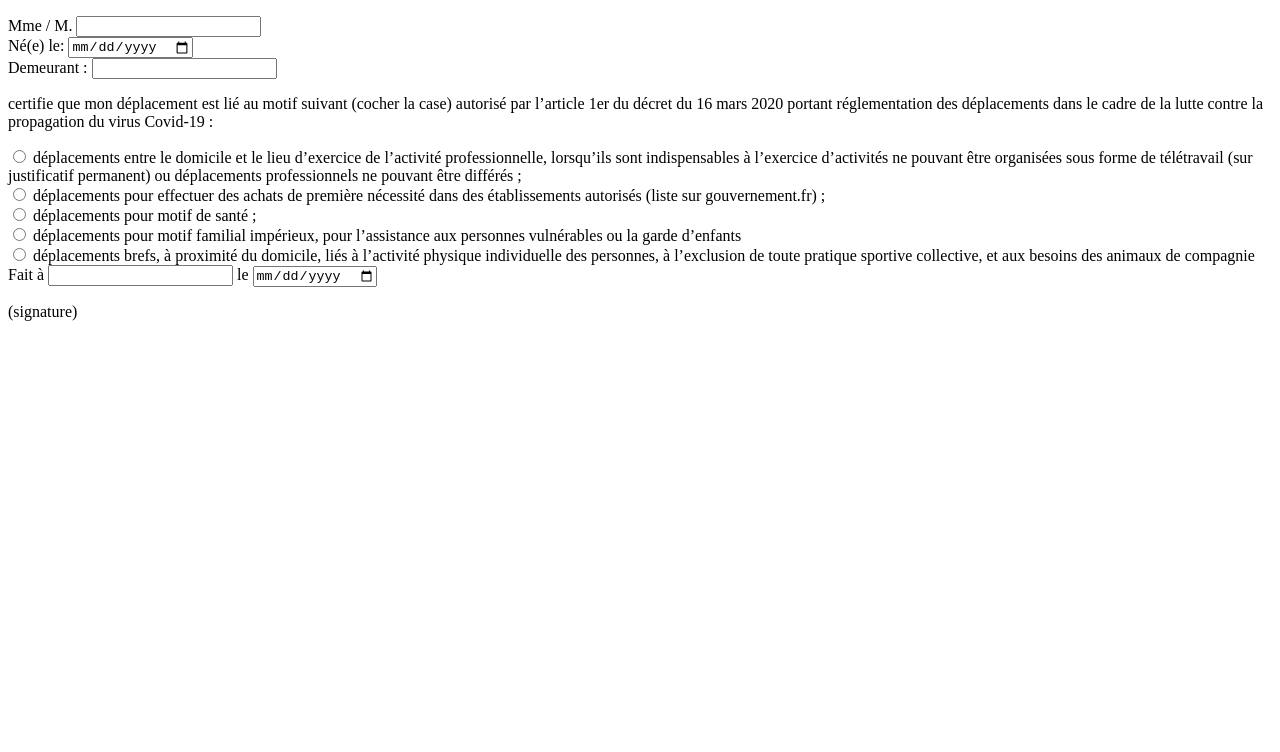
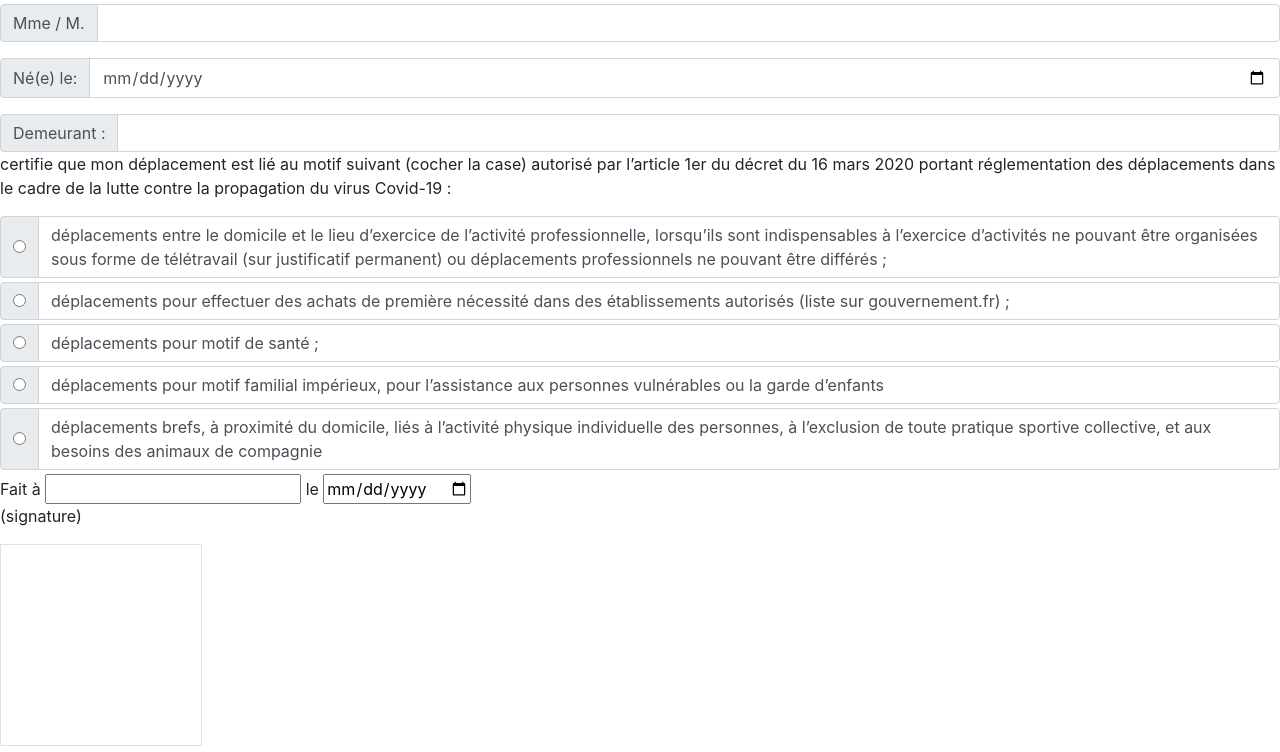
Before and after one commit to FirelightFlagboy/coronavirus-attestation-fr, a plain HTML site: page index.html in a window 1280 px wide. Shown: the part 113-865 px from the top of the page. Before the commit the page ends 800 px from the top, so only its background shows below. Drawn offline with nearby package versions, Linux system fonts and the light colour scheme.

Commit message:
add botstrap class

```diff
--- a/index.html
+++ b/index.html
@@ -4,66 +4,104 @@
 <head>
 	<meta charset="UTF-8">
 	<meta name="viewport" content="width=device-width, initial-scale=1.0">
+	<link rel="stylesheet" href="https://maxcdn.bootstrapcdn.com/bootstrap/4.0.0/css/bootstrap.min.css"
+		integrity="sha384-Gn5384xqQ1aoWXA+058RXPxPg6fy4IWvTNh0E263XmFcJlSAwiGgFAW/dAiS6JXm" crossorigin="anonymous"
+		async="true">
 	<title>Document</title>
 </head>
 
 <body>
+	<form>
+
 		<header>
 			<h4>ATTESTATION DE DÉPLACEMENT DÉROGATOIRE</h4>
 			<p>En application de l’article 1er du décret du 16 mars 2020 portant réglementation des déplacements dans le
 				cadre
 				de la lutte contre la propagation du virus Covid-19 :</p>
 		</header>
-	<article id="personal-info">
+		<article id="personal-info mb-4">
 			<p>Je soussigné(e)</p>
-		<div>
-			<span>Mme / M.</span>
-			<input type="text" name="name" id="name" />
+			<div class="input-group mb-3">
+				<div class="input-group-prepend">
+					<span class="input-group-text">Mme / M.</span>
 				</div>
-		<div>
-			<span>Né(e) le:</span>
-			<input type="date" name="born_date" id="born_date" />
+				<input type="text" name="name" id="name" class="form-control">
 			</div>
-		<div>
-			<span>Demeurant :</span>
-			<input type="text" name="addresses" id="address">
+			<div class="input-group mb-3">
+				<div class="input-group-prepend">
+					<span class="input-group-text">Né(e) le:</span>
+				</div>
+				<input type="date" name="born_date" id="born_date" class="form-control">
+			</div>
+			<div class=" input-group">
+				<div class="input-group-prepend">
+					<span class="input-group-text">Demeurant :</span>
+				</div>
+				<input type="text" name="addresses" id="address" class="form-control">
 			</div>
 		</article>
 		<article id="justification-type">
-		<p>certifie que mon déplacement est lié au motif suivant (cocher la case) autorisé par l’article 1er du décret
-			du 16 mars 2020 portant réglementation des déplacements dans le cadre de la lutte contre la propagation du
+			<p>certifie que mon déplacement est lié au motif suivant (cocher la case) autorisé par l’article 1er du
+				décret
+				du 16 mars 2020 portant réglementation des déplacements dans le cadre de la lutte contre la propagation
+				du
 				virus Covid-19 :</p>
-		<div>
+			<div class="input-group mb-1">
+				<div class="input-group-prepend">
+					<div class="input-group-text">
 						<input type="radio" name="motif" id="work">
-			<label for="work">
+					</div>
+				</div>
+				<label for="work" class="form-control">
 					déplacements entre le domicile et le lieu d’exercice de l’activité professionnelle, lorsqu’ils sont
 					indispensables à l’exercice d’activités ne pouvant être organisées sous forme de télétravail (sur
 					justificatif permanent) ou déplacements professionnels ne pouvant être différés ;
 				</label>
 			</div>
-		<div>
+			<div class="input-group mb-1">
+				<div class="input-group-prepend">
+					<div class="input-group-text">
 						<input type="radio" name="motif" id="basic">
-			<label for="basic">
-				déplacements pour effectuer des achats de première nécessité dans des établissements autorisés (liste
+					</div>
+				</div>
+				<label for="basic" class="form-control">
+					déplacements pour effectuer des achats de première nécessité dans des établissements autorisés
+					(liste
 					sur
 					gouvernement.fr) ;
 				</label>
 			</div>
-		<div>
+			<div class="input-group mb-1">
+				<div class="input-group-prepend">
+					<div class="input-group-text">
 						<input type="radio" name="motif" id="health">
-			<label for="health">
+					</div>
+				</div>
+				<label for="health" class="form-control">
 					déplacements pour motif de santé ;
 				</label>
 			</div>
-		<div>
+			<div class="input-group mb-1">
+				<div class="input-group-prepend">
+					<div class="input-group-text">
 						<input type="radio" name="motif" id="family">
-			<label for="family">déplacements pour motif familial impérieux, pour l’assistance aux personnes vulnérables
+					</div>
+				</div>
+				<label for="family" class="form-control">déplacements pour motif familial impérieux, pour l’assistance
+					aux personnes
+					vulnérables
 					ou
 					la garde d’enfants </label>
 			</div>
-		<div>
+			<div class="input-group mb-1">
+				<div class="input-group-prepend">
+					<div class="input-group-text">
 						<input type="radio" name="motif" id="short">
-			<label for="short">déplacements brefs, à proximité du domicile, liés à l’activité physique individuelle des
+					</div>
+				</div>
+				<label for="short" class="form-control">déplacements brefs, à proximité du domicile, liés à l’activité
+					physique individuelle
+					des
 					personnes, à l’exclusion de toute pratique sportive collective, et aux besoins des animaux de
 					compagnie</label>
 			</div>
@@ -74,8 +112,9 @@
 			<span>le</span>
 			<input type="date" name="current-date" id="current-date">
 			<p>(signature)</p>
-		<canvas id="signature" width="200" height="200"></canvas>
+			<canvas id="signature" width="200" height="200" class="border"></canvas>
 		</footer>
+	</form>
 </body>
 
 </html>
```
Lines whose indentation alone changed are shown as unchanged.
